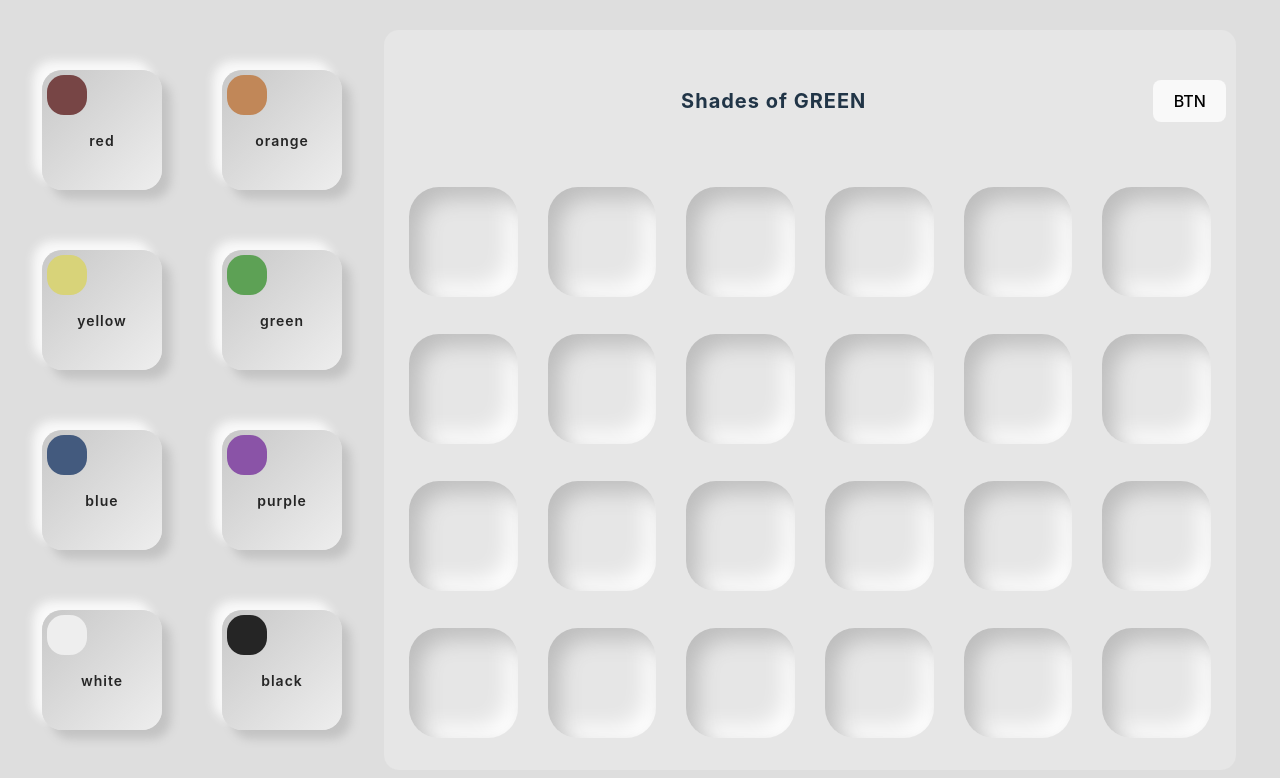
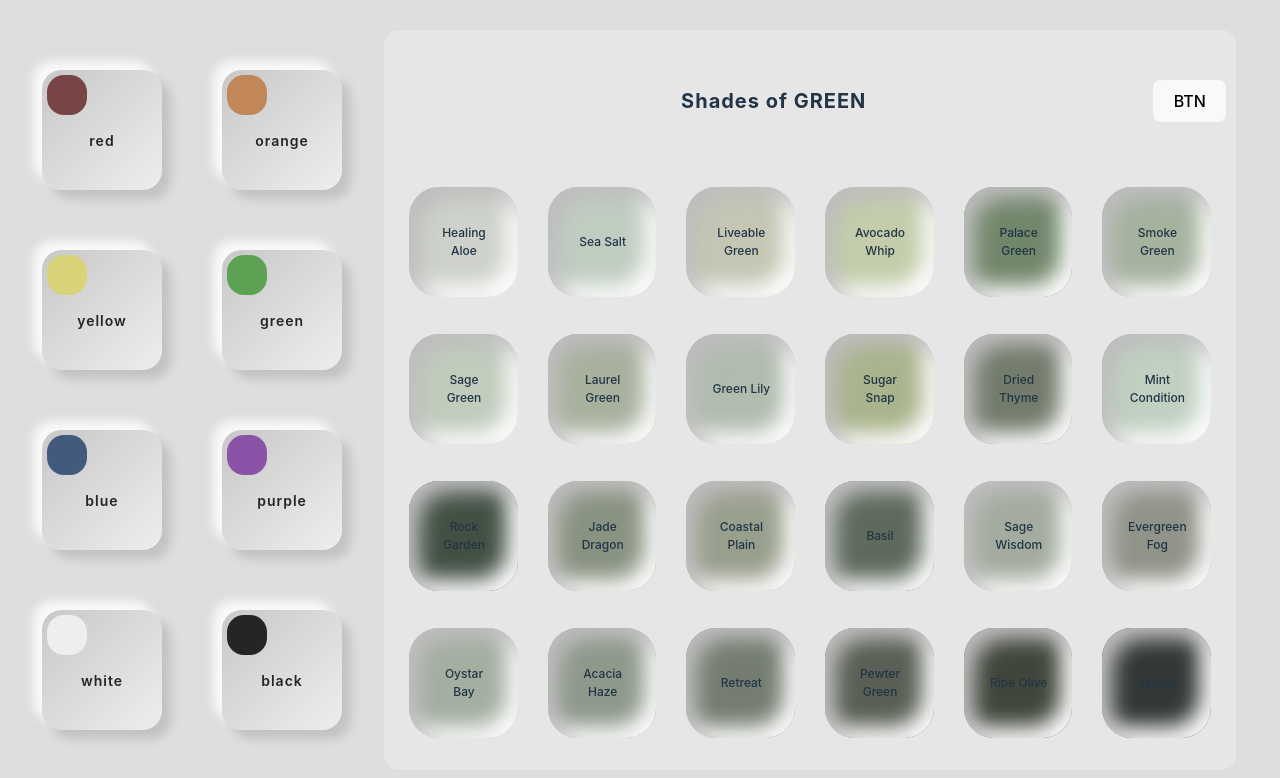
Before and after one commit to reinexxism/Project-IRIS, a React (Vite) app: page / in a window 1280 px wide. Shown: the top 778 px of the page. Built offline with nearby package versions, Linux system fonts and the light colour scheme.

Commit message:
MOD: create component with mapping

```diff
--- a/src/components/ShadeSection.jsx
+++ b/src/components/ShadeSection.jsx
@@ -4,12 +4,13 @@ import ColorChip from "./ColorChip";
 import Theme from "./Theme";
 
 export default function ShadeSection() {
-  const [shadeColors, setShadeColors] = useState([]);
+  const [shadeColors, setShadeColors] = useState(null);
 
   useEffect(() => {
     fetch("/data/shades-green.json")
       .then((res) => res.json())
       .then((data) => {
+        console.log(data);
         setShadeColors(data);
       });
   }, []);
@@ -21,43 +22,52 @@ export default function ShadeSection() {
         <Theme />
       </div>
       <div className="shade-layer">
-        <ColorChip />
-        <ColorChip />
-        <ColorChip />
-        <ColorChip />
-        <ColorChip />
-        <ColorChip />
-        {/* ㅅㅂ */}
-        {/* {shadeColors[0].layer1.map((color) => {
-          return <ColorChip name={color.shadeName} />;
-        })} */}
+        {shadeColors &&
+          shadeColors.layers[0].shades.map((color) => {
+            return (
+              <ColorChip
+                key={color.id}
+                name={color.name}
+                color={color.hexCode}
+              />
+            );
+          })}
       </div>
       <div className="shade-layer">
-        <ColorChip />
-        <ColorChip />
-        <ColorChip />
-        <ColorChip />
-        <ColorChip />
-        <ColorChip />
-        {/* {shadeColors[1].layer2.map((color) => {
-          return <ColorChip name={color.shadeName} />;
-        })} */}
+        {shadeColors &&
+          shadeColors.layers[1].shades.map((color) => {
+            return (
+              <ColorChip
+                key={color.id}
+                name={color.name}
+                color={color.hexCode}
+              />
+            );
+          })}
       </div>
       <div className="shade-layer">
-        <ColorChip />
-        <ColorChip />
-        <ColorChip />
-        <ColorChip />
-        <ColorChip />
-        <ColorChip />
+        {shadeColors &&
+          shadeColors.layers[2].shades.map((color) => {
+            return (
+              <ColorChip
+                key={color.id}
+                name={color.name}
+                color={color.hexCode}
+              />
+            );
+          })}
       </div>
       <div className="shade-layer">
-        <ColorChip />
-        <ColorChip />
-        <ColorChip />
-        <ColorChip />
-        <ColorChip />
-        <ColorChip />
+        {shadeColors &&
+          shadeColors.layers[3].shades.map((color) => {
+            return (
+              <ColorChip
+                key={color.id}
+                name={color.name}
+                color={color.hexCode}
+              />
+            );
+          })}
       </div>
     </div>
   );
```
